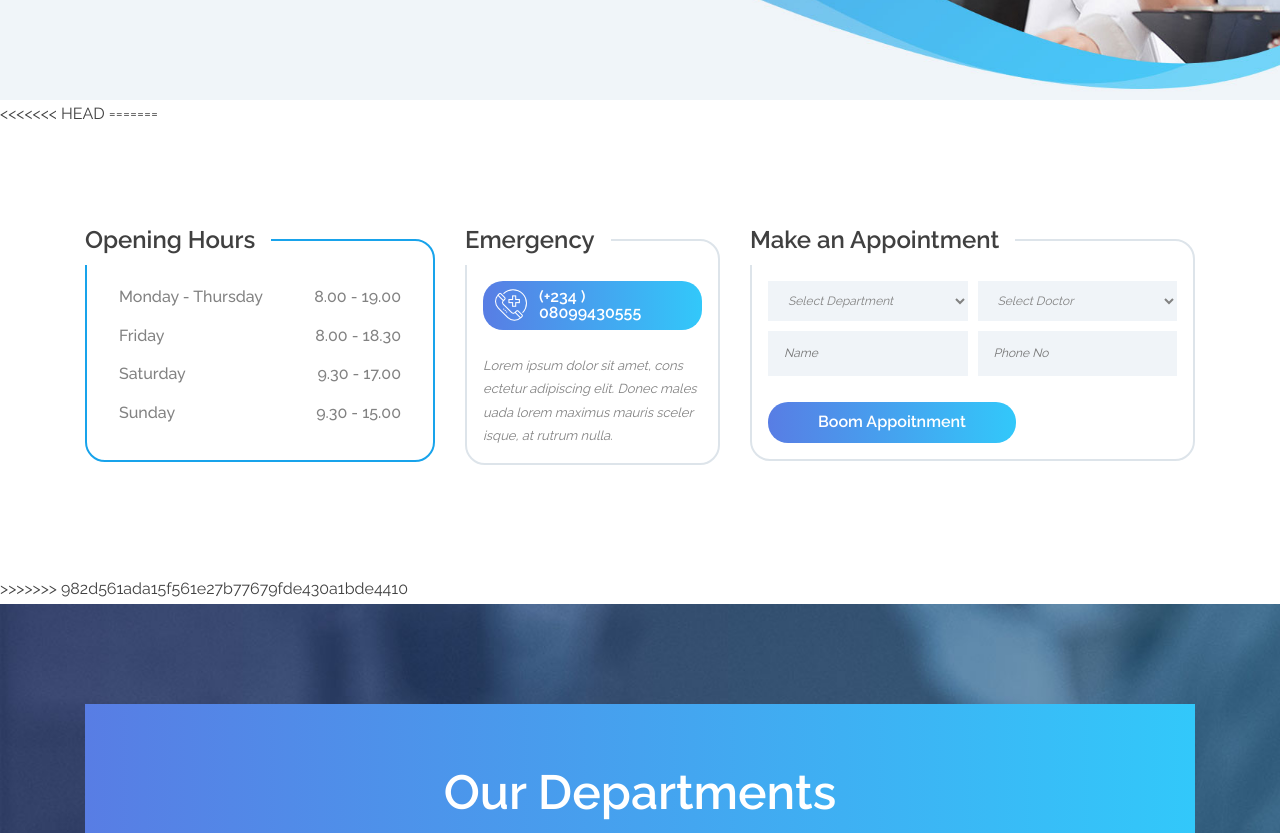
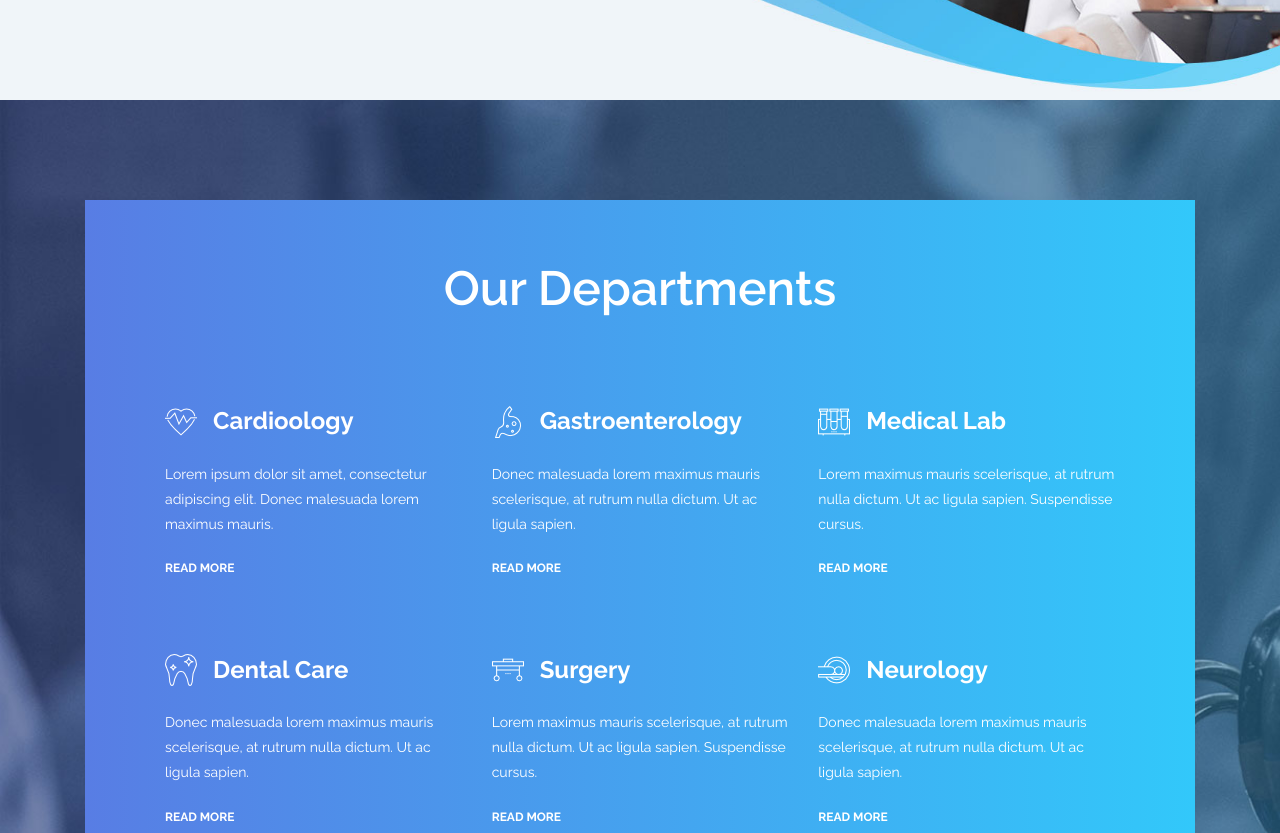
Before and after one commit to emaitee/prime_website, a plain HTML site: page index.html in a window 1280 px wide. Shown: the part 600-1433 px from the top of the page. Drawn offline with nearby package versions, Linux system fonts and the light colour scheme.

Commit message:
some changes

```diff
--- a/contact.html
+++ b/contact.html
@@ -23,7 +23,7 @@
         }
         document.querySelector('[name=viewport]').setAttribute('content', 'width=device-width, initial-scale='+scale+', minimum-scale='+scale+', maximum-scale='+scale);
     </script> -->
-<link href="themes/cmab/assets/css/screen.css" rel="stylesheet" type="text/css" media="screen, projection" >
+<!-- <link href="themes/cmab/assets/css/screen.css" rel="stylesheet" type="text/css" media="screen, projection" > -->
 
     <!-- Bootstrap CSS -->
     <link rel="stylesheet" href="css/bootstrap.min.css">
@@ -50,11 +50,11 @@
 
                         <nav class="site-navigation d-flex justify-content-end align-items-center">
                             <ul class="d-flex flex-column flex-lg-row justify-content-lg-end align-items-center">
-                                <li class="current-menu-item"><a href="index.html">Home</a></li>
+                                <li><a href="index.html">Home</a></li>
                                 <li><a href="about.html">About PSC</a></li>
                                 <li><a href="services.html">Services</a></li>
                                 <li><a href="news.html">News</a></li>
-                                <li><a href="contact.html">Contact</a></li>
+                                <li class="current-menu-item"><a href="contact.html">Contact</a></li>
 
                                 <li class="call-btn button gradient-bg mt-3 mt-md-0">
                                     <a class="d-flex justify-content-center align-items-center" href="#"><img src="images/emergency-call.png"> (+234) 08099430555</a>
--- a/index.html
+++ b/index.html
@@ -131,67 +131,6 @@
         </div><!-- .hero-slider -->
     </header><!-- .site-header -->
 
-<<<<<<< HEAD
-=======
-    <div class="homepage-boxes">
-        <div class="container">
-            <div class="row">
-                <div class="col-12 col-md-6 col-lg-4">
-                    <div class="opening-hours">
-                        <h2 class="d-flex align-items-center">Opening Hours</h2>
-
-                        <ul class="p-0 m-0">
-                            <li>Monday - Thursday <span>8.00 - 19.00</span></li>
-                            <li>Friday <span>8.00 - 18.30</span></li>
-                            <li>Saturday <span>9.30 - 17.00</span></li>
-                            <li>Sunday <span>9.30 - 15.00</span></li>
-                        </ul>
-                    </div>
-                </div>
-
-                <div class="col-12 col-md-6 col-lg-3 mt-5 mt-md-0">
-                    <div class="emergency-box">
-                        <h2 class="d-flex align-items-center">Emergency</h2>
-
-                        <div class="call-btn button gradient-bg">
-                            <a class="d-flex justify-content-center align-items-center" href="#"><img src="images/emergency-call.png">  (+234 ) 08099430555</a>
-                        </div>
-
-                        <p>Lorem ipsum dolor sit amet, cons ectetur adipiscing elit. Donec males uada lorem maximus mauris sceler isque, at rutrum nulla.</p>
-                    </div>
-                </div>
-
-                <div class="col-12 col-md-6 col-lg-5 mt-5 mt-lg-0">
-                    <div class="appointment-box">
-                        <h2 class="d-flex align-items-center">Make an Appointment</h2>
-
-                        <form class="d-flex flex-wrap justify-content-between">
-                            <select class="select-department">
-                                <option value="value1">Select Department</option>
-                                <option value="value2">Select Department 1</option>
-                                <option value="value3">Select Department 2</option>
-                            </select>
-
-                            <select class="select-doctor">
-                                <option>Select Doctor</option>
-                                <option>Select Doctor 1</option>
-                                <option>Select Doctor 2</option>
-                            </select>
-
-                            <input type="text" placeholder="Name">
-
-                            <input type="number" placeholder="Phone No">
-
-                            <input class="button gradient-bg" type="submit" value="Boom Appoitnment">
-                        </form>
-                    </div>
-
-                </div>
-            </div>
-        </div>
-    </div>
-
->>>>>>> 982d561ada15f561e27b77679fde430a1bde4410
     <div class="our-departments">
         <div class="container">
             <div class="row">
@@ -628,7 +567,7 @@ Copyright &copy;<script>document.write(new Date().getFullYear());</script> All r
 
                             <ul class="p-0 m-0">
                                 <li><a href="index.html">Home</a></li>
-                                <li><a href="about.html">About PSC</a></li>                                <li><a href="#">Departments</a></li>
+                                <li><a href="about.html">About PSC</a></li                                <li><a href="#">Departments</a></li>
                                 <li><a href="contact.html">Contact</a></li>
                                 <li><a href="news.html">FAQ</a></li>
                                 <li><a href="services.html">Testimonials</a></li>
```
Also changed, not shown: about.html (+2 -2 lines), news.html (+3 -3 lines), services.html (+2 -2 lines).
